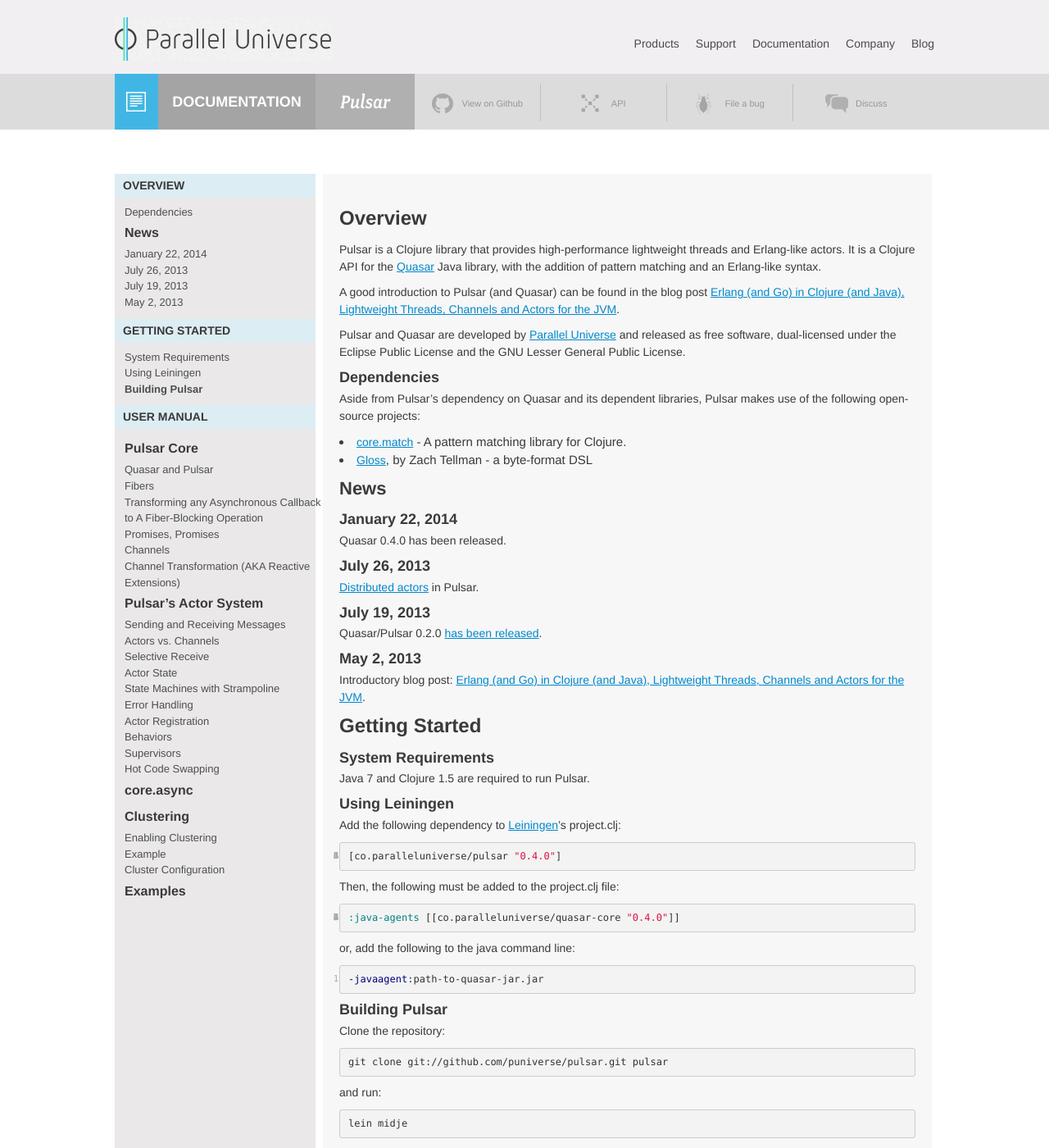
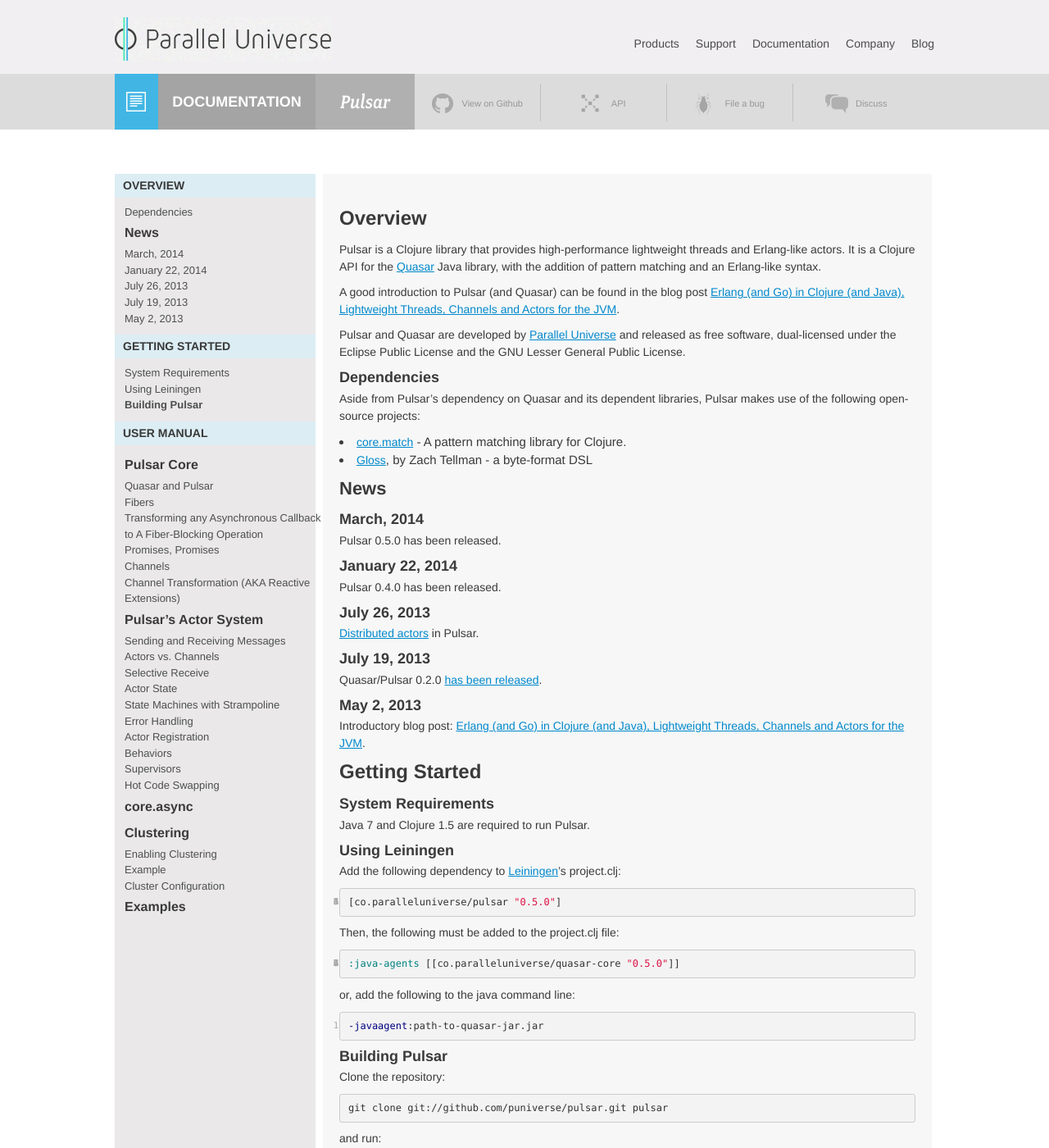
Before and after one commit to puniverse/pulsar, a Jekyll site: the page built from docs/index.md, in a window 1280 px wide and 1400 px high. Shown: the whole window at 82% size. Built offline with Jekyll 4.4.1, drawn with Linux system fonts in a browser that asks for light colours; nearby versions of some CDN libraries; Markdown is read by kramdown in place of the engine named in the settings.

Commit message:
prepare 0.5.0 release

```diff
--- a/docs/_config.yml
+++ b/docs/_config.yml
@@ -9,7 +9,7 @@
 
 # Site globals used throughout docs.
 project: Pulsar
-version: 0.4.0
+version: 0.5.0
 github: puniverse/pulsar
 google_group: "https://groups.google.com/forum/#!forum/quasar-pulsar-user"
 ga_tracking_id: UA-25007319-2
--- a/docs/index.md
+++ b/docs/index.md
@@ -25,9 +25,13 @@
 
 ## News
 
+### March, 2014
+
+Pulsar 0.5.0 has been released.
+
 ### January 22, 2014
 
-Quasar 0.4.0 has been released.
+Pulsar 0.4.0 has been released.
 
 ### July 26, 2013
 
```
Also changed, not shown: .travis.yml, README.md, 1 other file.
